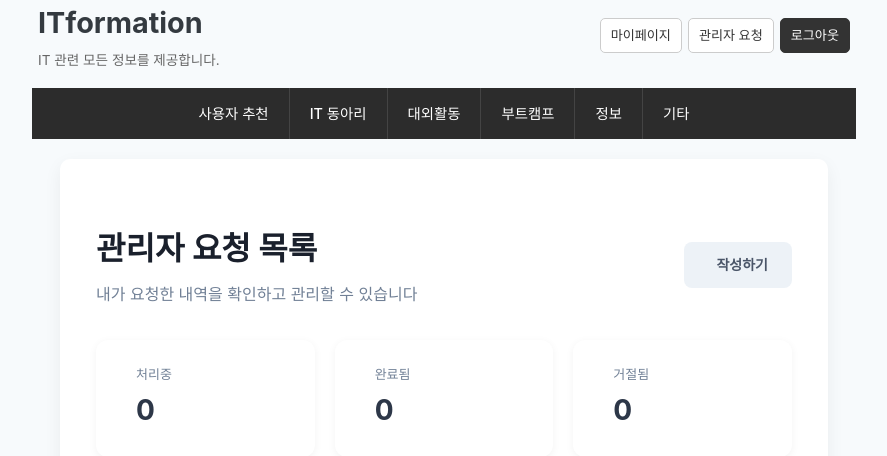
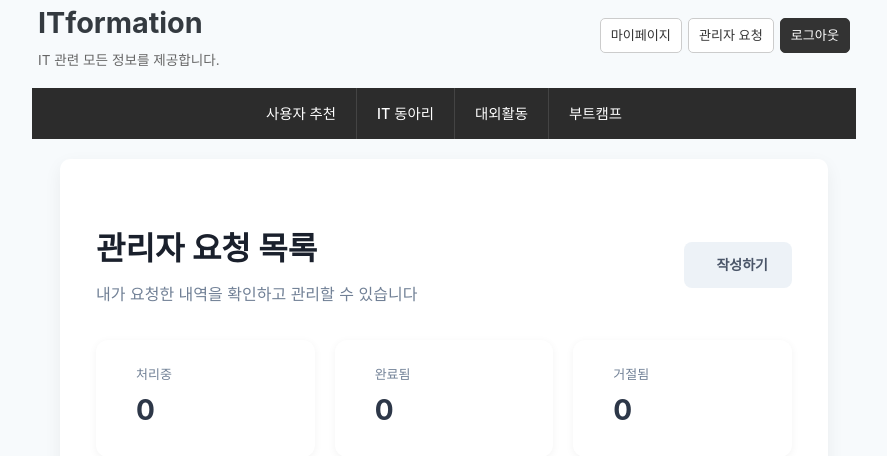
Before and after one commit to hyunsoo121/OpenSourceSW_team_5, a Django app: page /admin-request/ in a window 1280 px wide. Shown: the top 456 px of the page, without its empty margins (196-1083 px from the left). Run offline with Django 4.2, Linux system fonts and the light colour scheme; the visitor is signed in with stand-in values (Sample User, id 1); data that the repository does not hold is empty.

Commit message:
feat: 메뉴에서 정보, 기타 삭제 Closes #69

```diff
--- a/templates/partials/page_header.html
+++ b/templates/partials/page_header.html
@@ -27,11 +27,11 @@
 
     <nav class="main-navigation" id="mainNavigation">
         <a href="{% url 'recommend' %}">사용자 추천</a>
+        <!-- <a href="{% url 'posts:posts_list' %}">전체 활동</a> -->
         <a href="/posts/type/club">IT 동아리</a>
         <a href="/posts/type/external">대외활동</a>
         <a href="/posts/type/bootcamp">부트캠프</a>
-        <a href="/posts/type/client">정보</a>
-        <a href="/posts/type/server">기타</a>
+        <!-- <a href="/posts/type/server">기타</a> -->
     </nav>
 </div>
 
```
